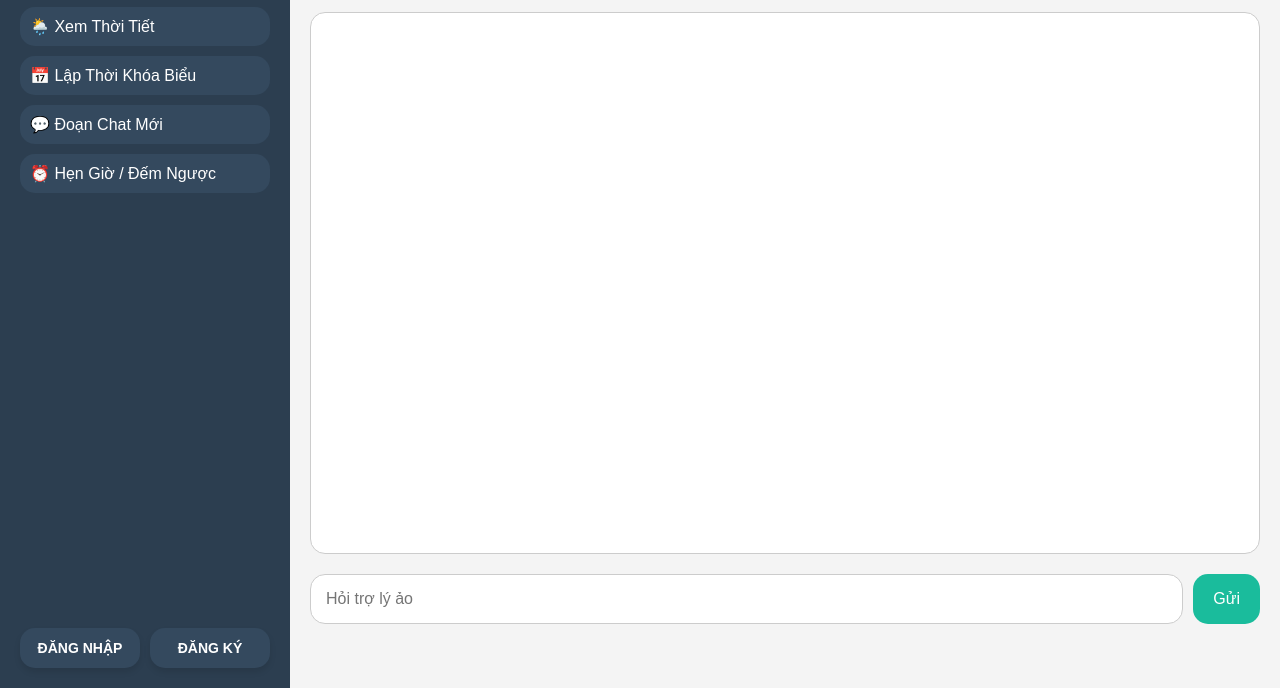
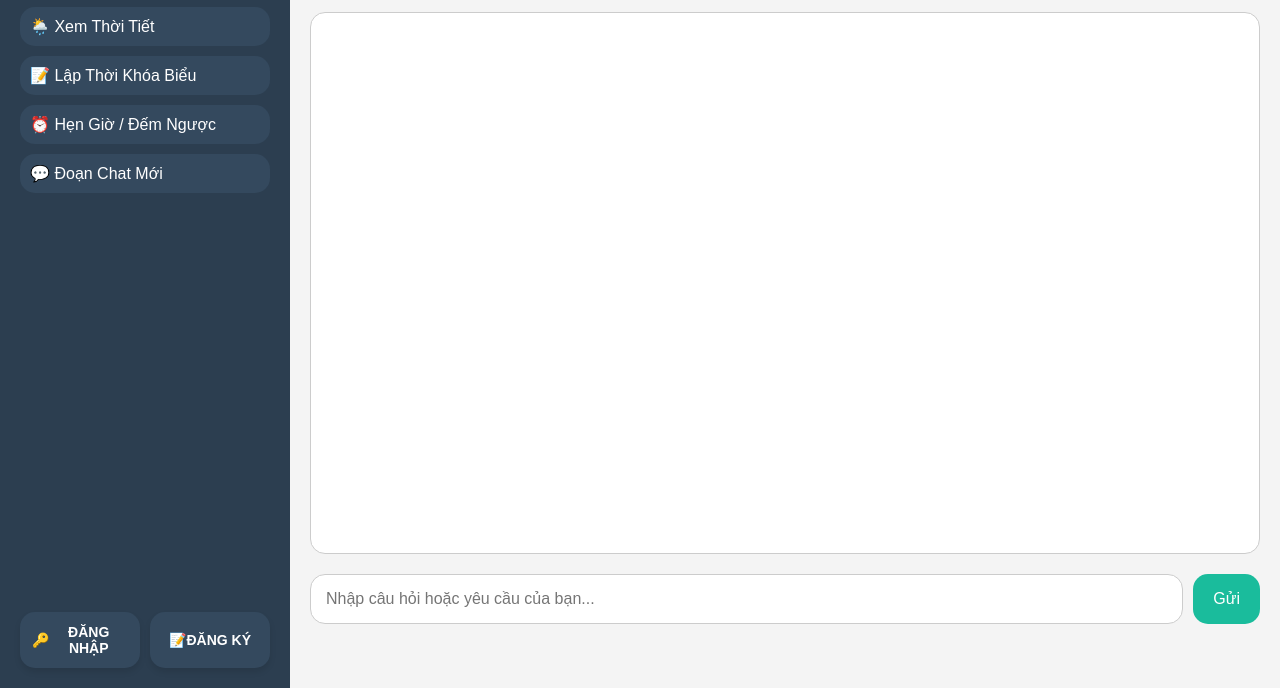
Before and after one commit to TienguyenVT/Assistant, a plain HTML site: page index.html in a window 1280 px wide. Shown: the part 112-800 px from the top of the page. Drawn offline with Linux system fonts and the light colour scheme.

Commit message:
Update index.html

```diff
--- a/index.html
+++ b/index.html
@@ -1,53 +1,108 @@
 <!DOCTYPE html>
 <html lang="vi">
-
 <head>
     <meta charset="UTF-8">
     <meta name="viewport" content="width=device-width, initial-scale=1.0">
+    <meta name="description" content="Trợ lý ảo cá nhân thông minh hỗ trợ quản lý thời gian và công việc">
     <title>Trợ Lý Ảo Cá Nhân</title>
+
+    <!-- Styles -->
     <link rel="stylesheet" href="css/styles.css">
+    <link rel="stylesheet" href="css/timer.css">
+    <link rel="stylesheet" href="css/auth.css">
+    <link rel="stylesheet" href="css/schedule.css">
+    <link rel="stylesheet" href="css/base.css">
+    <link rel="stylesheet" href="css/sidebar.css">
+    <link rel="stylesheet" href="css/chat.css">
+    <link rel="stylesheet" href="css/input.css">
+    <link rel="stylesheet" href="css/layout.css">
+    <link rel="stylesheet" href="css/animations.css">
+    <!-- Preload critical scripts -->
+    <link rel="preload" href="config.js" as="script">
+    <link rel="preload" href="js/utils.js" as="script">
 </head>
 
-<script src="js/auth.js"></script>
+<body>
+    <!-- Sidebar navigation -->
+    <aside class="sidebar" id="sidebar">
+        <!-- Main feature buttons -->
+        <nav class="sidebar-buttons">
+            <button data-function="datetime" onclick="showDateTime()" aria-label="Xem ngày giờ hiện tại">
+                <span class="icon" aria-hidden="true">📅</span>
+                <span class="button-text">Xem Ngày, Giờ</span>
+            </button>
+            <button data-function="weather" onclick="showWeather()" aria-label="Xem thông tin thời tiết">
+                <span class="icon" aria-hidden="true">🌦️</span>
+                <span class="button-text">Xem Thời Tiết</span>
+            </button>
+            <button data-function="schedule" onclick="createSchedule()" aria-label="Tạo lịch trình mới">
+                <span class="icon" aria-hidden="true">📝</span>
+                <span class="button-text">Lập Thời Khóa Biểu</span>
+            </button>
+            <button data-function="timer" onclick="showTimerModal()" aria-label="Thiết lập hẹn giờ">
+                <span class="icon" aria-hidden="true">⏰</span>
+                <span class="button-text">Hẹn Giờ / Đếm Ngược</span>
+            </button>
+            <button data-function="newchat" onclick="newChat()" aria-label="Bắt đầu cuộc trò chuyện mới">
+                <span class="icon" aria-hidden="true">💬</span>
+                <span class="button-text">Đoạn Chat Mới</span>
+            </button>
+        </nav>
 
-<body>
-    <button class="toggle-sidebar" id="toggle-sidebar" onclick="toggleSidebar()">
-        <span class="arrow">▶</span>
+        <!-- Authentication buttons -->
+        <div class="sidebar-auth-buttons">
+            <button class="login-button" onclick="showLoginModal()" aria-label="Đăng nhập vào tài khoản">
+                <span class="icon" aria-hidden="true">🔑</span>
+                <span class="button-text">Đăng Nhập</span>
+            </button>
+            <button class="register-button" onclick="showRegisterModal()" aria-label="Đăng ký tài khoản mới">
+                <span class="icon" aria-hidden="true">📝</span>
+                <span class="button-text">Đăng Ký</span>
+            </button>
+        </div>
+        <!-- Timer notifications container -->
+        <div class="timer-notifications-sidebar" id="timer-notifications-sidebar"></div>
+    </aside>
+
+    <!-- Sidebar toggle button -->
+    <button class="toggle-sidebar" id="toggle-sidebar" aria-label="Thu gọn/Mở rộng thanh bên">
+        <span class="arrow" aria-hidden="true">▶</span>
     </button>
 
-    <div class="sidebar" id="sidebar">
-        <div class="sidebar-buttons">
-            <button onclick="showDateTime()">📅 Xem Ngày, Giờ</button>
-            <button onclick="showWeather()">🌦️ Xem Thời Tiết</button>
-            <button onclick="createSchedule()">📅 Lập Thời Khóa Biểu</button>
-            <button onclick="newChat()">💬 Đoạn Chat Mới</button>
-            <button onclick="showTimerModal()">⏰ Hẹn Giờ / Đếm Ngược</button>
+    <!-- Notification system -->
+    <div class="notification-container" id="notification-container" role="alert" aria-live="polite"></div>
 
+    <!-- Main content area -->
+    <main class="main-content" id="main-content">
+        <h1>Trợ lý ảo cá nhân</h1>
+
+        <!-- Chat message display area -->
+        <div class="chat-container" id="chat-container" role="log" aria-label="Lịch sử trò chuyện"></div>
+
+        <!-- User input area -->
+        <div id="input-container">
+            <input
+                type="text"
+                id="user-input"
+                placeholder="Nhập câu hỏi hoặc yêu cầu của bạn..."
+                aria-label="Nhập tin nhắn"
+                autocomplete="off">
+            <button id="send-button" onclick="sendMessage()" aria-label="Gửi tin nhắn">
+                Gửi
+            </button>
         </div>
+    </main>
 
-        <div class="sidebar-auth-buttons">
-            <button class="login-button" onclick="showLoginModal()">Đăng Nhập</button>
-            <button class="register-button" onclick="showRegisterModal()">Đăng Ký</button>
-        </div>
-    </div>
-
-    <div class="notification-container" id="notification-container"></div>
-
-    <div class="main-content" id="main-content">
-        <h1>Trợ lý ảo cá nhân</h1>
-        <div class="chat-container" id="chat-container"></div>
-        <div id="input-container">
-            <input type="text" id="user-input" placeholder="Hỏi trợ lý ảo">
-            <button id="send-button" onclick="sendMessage()">Gửi</button>
-        </div>
-    </div>
-
+    <!-- Core scripts -->
     <script src="config.js"></script>
     <script src="js/utils.js"></script>
+
+    <!-- Feature modules -->
+    <script src="js/auth.js"></script>
     <script src="js/api.js"></script>
     <script src="js/sidebar.js"></script>
     <script src="js/chat.js"></script>
     <script src="js/timer.js"></script>
+    <script src="js/schedule.js"></script>
 </body>
-
 </html>
```
